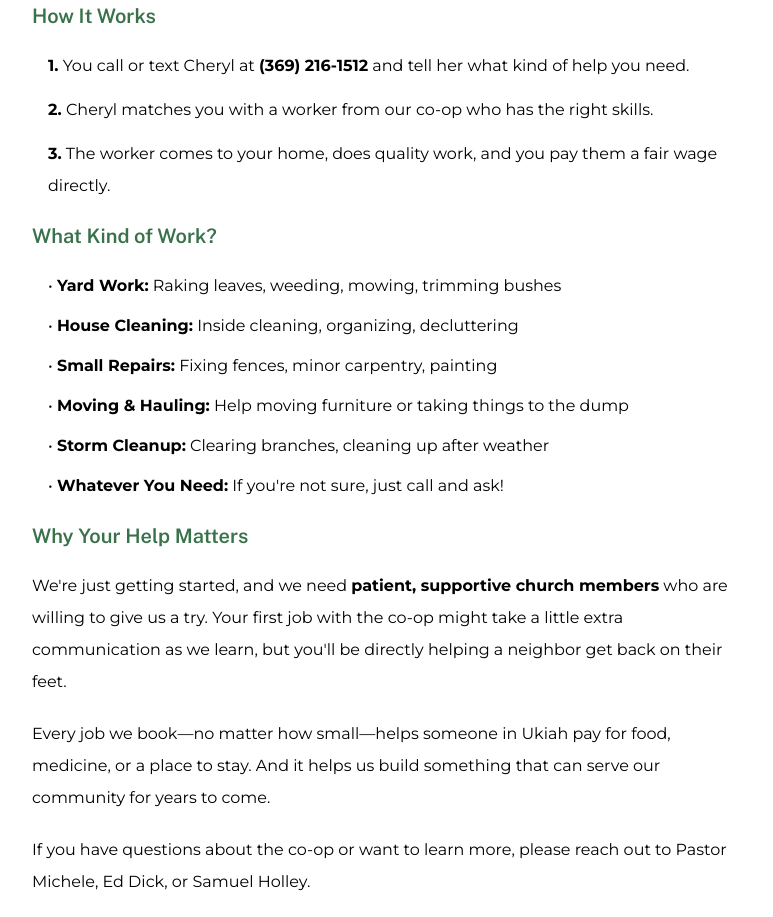
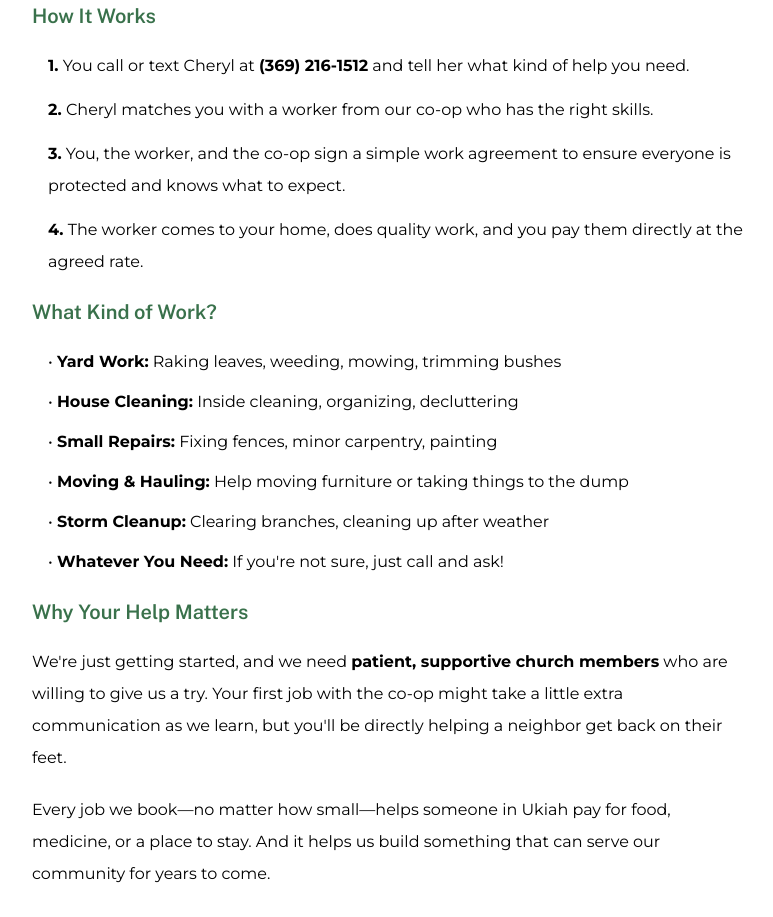
Before and after one commit to samuelmholley1/mendolaborcoop.ukiahumc.org, a Next.js app: page /newsletter in a window 1280 px wide. Shown: the part 880-1797 px from the top of the page, without its empty margins (248-1021 px from the left). Built offline with nearby package versions, Linux system fonts and the light colour scheme.

Commit message:
Add work agreement step to How It Works section for client protection assurance

```diff
--- a/pages/newsletter.tsx
+++ b/pages/newsletter.tsx
@@ -76,8 +76,12 @@ const NewsletterPage: React.FC = () => {
                 the right skills.
               </p>
               <p>
-                <strong>3.</strong> The worker comes to your home, does quality work, and you pay
-                them a fair wage directly.
+                <strong>3.</strong> You, the worker, and the co-op sign a simple work agreement
+                to ensure everyone is protected and knows what to expect.
+              </p>
+              <p>
+                <strong>4.</strong> The worker comes to your home, does quality work, and you pay
+                them directly at the agreed rate.
               </p>
             </div>
 
```
